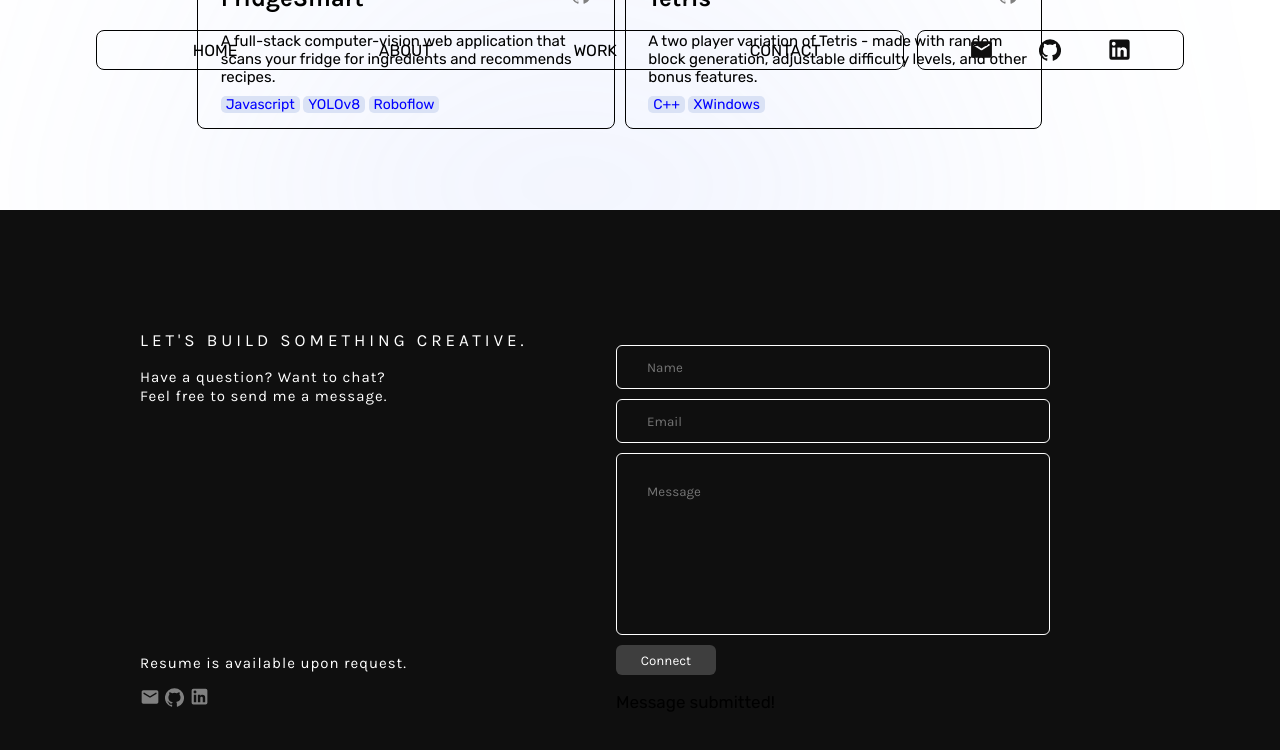
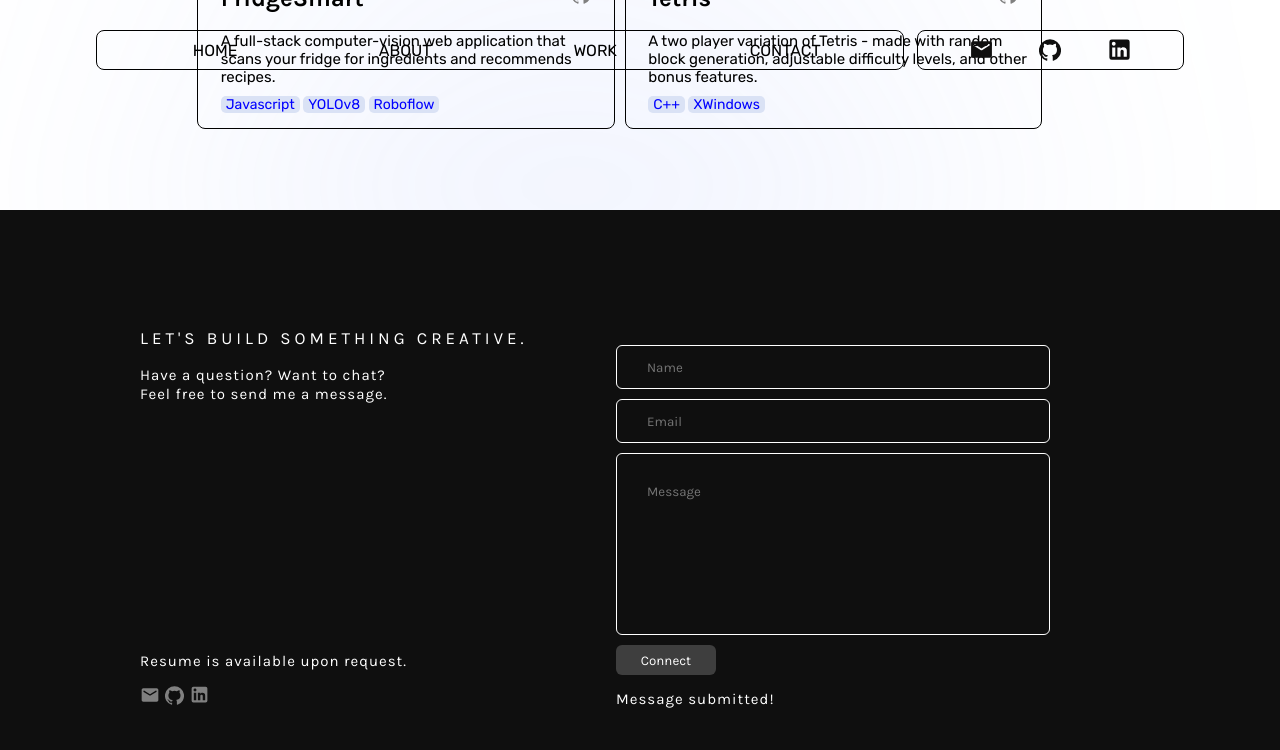
Before and after one commit to roskzhu/Portfolio-V2, a React (Create React App) app: page / in a window 1280 px wide. Both pictures are taken after typing "Sample", "name@example.com", "Sample" into the empty fields and a click on the button "Connect". Shown: the part 2175-2925 px from the top of the page. Built offline with nearby package versions, Linux system fonts and the light colour scheme.

Commit message:
styling fix

```diff
--- a/src/components/Footer.tsx
+++ b/src/components/Footer.tsx
@@ -92,7 +92,10 @@ const Footer: React.FC<{ onSave: (formValues: FormValues) => void, user?: any }>
             </div>
 
             <button className='connect-button' type="submit">Connect</button>
-            <p className='success'>{successMessage && <p>{successMessage}</p>}</p>
+            <p className='success' style={{ color: 'white' }}>
+              {successMessage &&
+              <p style={{ color: 'white', fontSize: '15px', fontFamily:'Karla', letterSpacing:'1px' }}>{successMessage}</p>}
+            </p>
             </FadeIn>
           </form>
       </div>
--- a/src/styles/About.css
+++ b/src/styles/About.css
@@ -89,6 +89,7 @@ p mark {
   font-size: 22px;
   text-align: justify;
   margin: 0;
+  width: 500px;
 }
 
 .about-description a,
```
